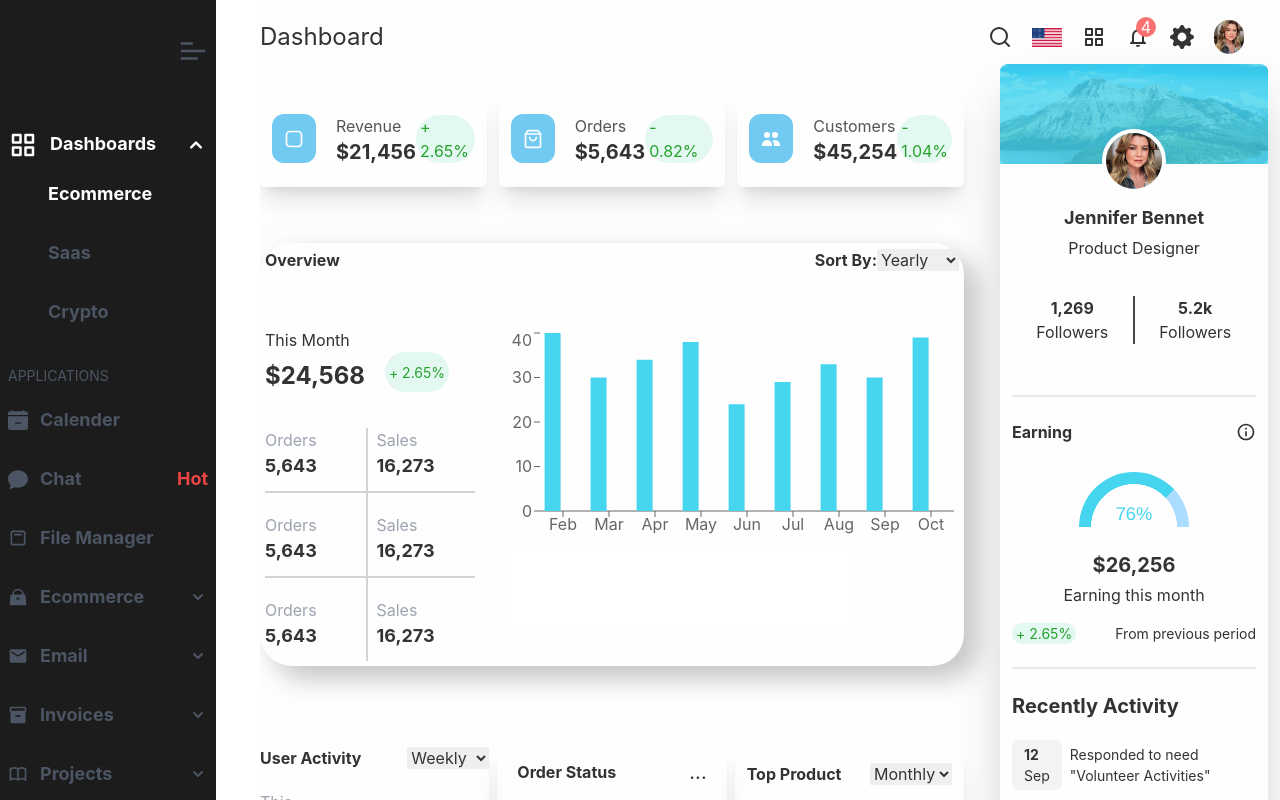
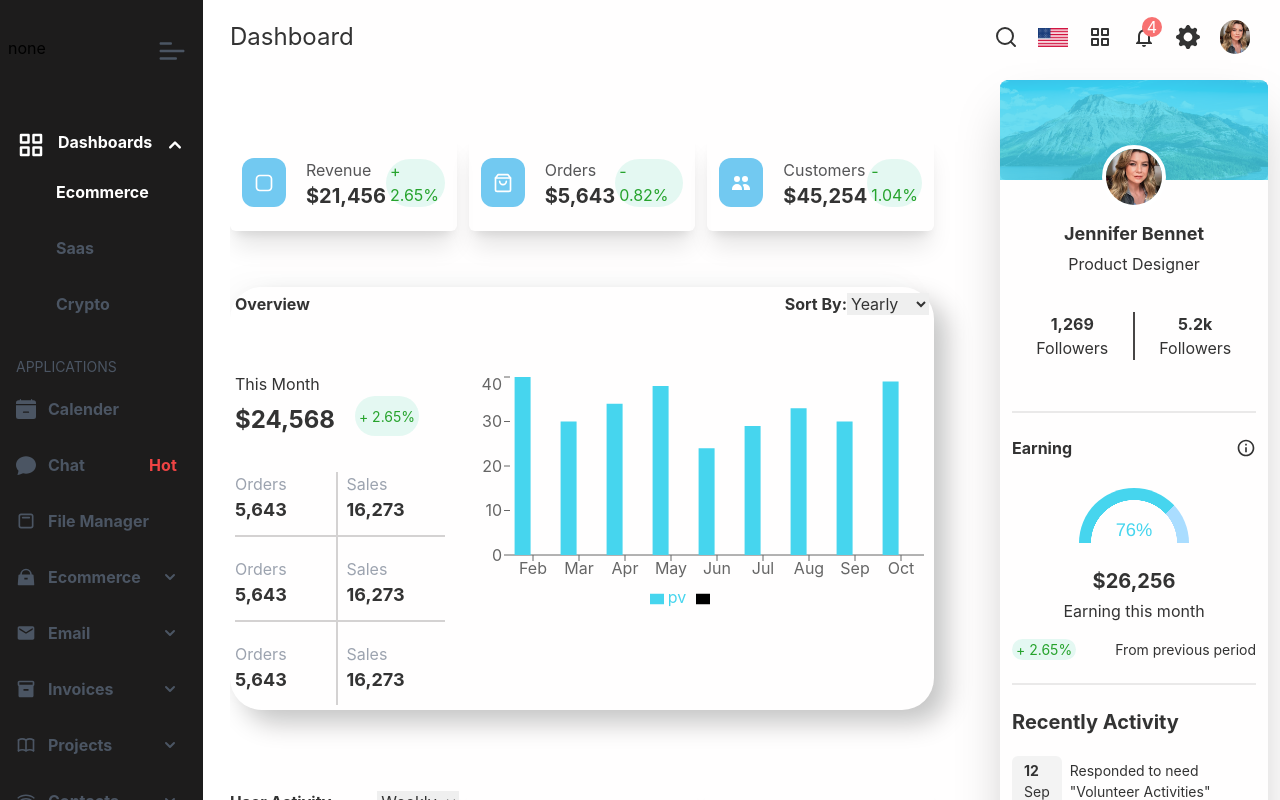
Before and after one commit to MdIbrahimKholil7/dasboard-task, a React (Create React App) app: page / in a window 1280 px wide. Shown: the top 800 px of the page. Built offline with nearby package versions, Linux system fonts and the light colour scheme.

Commit message:
dashboard side bar complete

```diff
--- a/src/App.css
+++ b/src/App.css
@@ -4,22 +4,21 @@ body{
   overflow-x: hidden;
 }
 .sidebar::-webkit-scrollbar-track {
-  border: 1px solid #000;
+  border: 0.2px solid #000;
   padding: 2px 0;
   background-color: #404040;
 
 }
 
 .sidebar::-webkit-scrollbar {
-  width: 10px;
+  width: 0.1px;
   z-index: 88;
 }
 
 .sidebar::-webkit-scrollbar-thumb {
   border-radius: 10px;
   box-shadow: inset 0 0 6px rgba(0,0,0,.3);
-  border: 1px solid #000;
-
+  border: 0px solid #000;
 
 }
 
--- a/src/components/DashboardHeader/DashboardHeader.js
+++ b/src/components/DashboardHeader/DashboardHeader.js
@@ -7,10 +7,10 @@ import flag from '../../assets/flag.webp'
 import actor from '../../assets/actor.jpg'
 const DashboardHeader = () => {
     return (
-        <div className='w-full  pt-5 xl:pr-9 lg:pr-4 '>
+        <div className='w-full pt-5  sticky top-0 left-3 z-10'>
             <div className='flex justify-between items-center w-full'>
                 <div>
-                    <h1 className='text-2xl '>Dashboard</h1>
+                    <h1 className='text-2xl'>Dashboard</h1>
                 </div>
                 <div className='flex items-center gap-5'>
                     <div>
--- a/src/components/Pages/DashboardBody.js
+++ b/src/components/Pages/DashboardBody.js
@@ -10,9 +10,11 @@ import Status from './Status';
 const DashboardBody = () => {
     return (
         <div className='w-full bg-[#fffefe] min-h-screen'>
-            <div className='w-full'>
-                <DashboardHeader />
-                <div className='mt-9 overflow-x-hidden w-full flex gap-1 '>
+            <div className='w-full ml-[-30px] relative'>
+                <div className='w-full '>
+                    <DashboardHeader />
+                </div>
+                <div className='mt-20 overflow-x-hidden w-full flex gap-1 z-[-20]'>
                     <div className='w-full'>
                         <div className='grid grid-cols-3 gap-3 w-full'>
 
@@ -73,13 +75,14 @@ const DashboardBody = () => {
 
                             <OverviewChart />
                             <div>
-                                <Status/>
+                                <Status />
                             </div>
                         </div>
                     </div>
 
-                    <div className='2xl:ml-[446px] xl:ml-[312px]  relative'>
-                        <div className='lg:w-[250px] xl:min-w-[280px] 2xl:w-[400px] pr-3 fixed top-16 right-[0px] '>
+                    {/* profile section  */}
+                    <div className='2xl:ml-[446px] xl:ml-[312px] mt-20 relative'>
+                        <div className='lg:w-[250px] xl:min-w-[280px] 2xl:w-[400px] pr-3 fixed top-20 right-[0px] '>
                             <div className='shadow-2xl '>
                                 <div className='cover-img relative w-full h-[100px]'>
                                     <img className='w-full object-cover h-full rounded-md rounded-tl-lg rounded-tr-lg' src={coverImg} alt="" />
--- a/src/components/Pages/OverviewChart.js
+++ b/src/components/Pages/OverviewChart.js
@@ -117,9 +117,7 @@ const OverviewChart = () => {
                             <Bar />
                         </BarChart>
                     </ResponsiveContainer>
-                    <div className='bg-white w-[70%] absolute bottom-8  left-9 h-[80px]'>
 
-                    </div>
                 </div>
 
             </div>
--- a/src/components/Pages/SideBar.js
+++ b/src/components/Pages/SideBar.js
@@ -1,5 +1,5 @@
 import React, { useEffect, useState } from "react";
-import { motion } from 'framer-motion'
+import { AnimatePresence, motion } from 'framer-motion'
 import { BsFillCalendarMinusFill } from 'react-icons/bs';
 import { BsFillChatFill } from 'react-icons/bs';
 import { CgCalendarTwo } from 'react-icons/cg';
@@ -27,7 +27,7 @@ const sidebarVariants = {
     },
 
     sidebarClosed: {
-        width: "40px",
+        width: "100px",
         transition: {
             delay: 0.1,
         }
@@ -37,7 +37,7 @@ const sidebarVariants = {
 
 const LinkBoxVariants = {
     sidebarOpen: {
-        x: 0,
+        width: '203px',
         opacity: 1,
         transition: {
             // delay: 0.1,
@@ -45,8 +45,8 @@ const LinkBoxVariants = {
         }
     },
     sidebarClosed: {
-        x: '100vw',
-        opacity: 0,
+        width: '55px',
+        opacity: 1,
         transition: {
             delay: 0.1
         }
@@ -54,20 +54,20 @@ const LinkBoxVariants = {
 };
 
 
-// theme handler
+const SideBar = () => {
 
-const SideBar = () => {
     const [open, setOpen] = useState(true)
 
     // sidebar toggler
     const handleToggler = () => {
         setOpen(!open)
+        console.log(open)
     }
 
     return (
         <motion.div className="lg:block hidden"
+        >
 
-        >
 
                 {/* nav link  */}
                 <motion.div
@@ -76,14 +76,17 @@ const SideBar = () => {
                     animate={open ? "sidebarOpen" : "sidebarClosed"}
                     className=''
                 >
-                <motion.div className=' bg-[#1d1c1c]  fixed  top-0 bottom-0 overflow-y-hidden hover:overflow-y-auto overflow-x-hidden left-0 text-gray-600 sidebar  cursor-pointer py-9' variants={LinkBoxVariants}
+                    <motion.div className=' bg-[#1d1c1c]  fixed  top-0 bottom-0 overflow-y-hidden hover:overflow-y-auto overflow-x-hidden left-0 text-gray-600 sidebar  cursor-pointer py-9 px-2' variants={LinkBoxVariants}
 
                     >
                         <div className="overflow-x-hidden " >
-                        <div className="flex justify-end w-full pr-2">
+                            <div className="flex justify-between w-full pr-2 z-[787]">
+                                {
+                                    open && <p className="text-black">none</p>
+                                }
                                 <CgMenuRight
                                     onClick={handleToggler}
-                                className="text-3xl rotate-180"
+                                    className={`text-3xl hover:text-3xl rotate-180  cursor-pointer ${!open && 'ml-2'}`}
 
                                 />
                             </div>
@@ -97,7 +100,7 @@ const SideBar = () => {
                                                     className="text-3xl mr-3"
                                                 />
                                             </ span>
-                                        <p className="text-[18px] ">Dashboards</p>
+                                            <p className="text-[16px] ">Dashboards</p>
                                         </div>
 
                                         <div>
@@ -108,34 +111,36 @@ const SideBar = () => {
                                     </div>
                                     <div className="ml-10 text-white">
                                         <motion.li
-                                        whileHover={{ scale: 1.1, originX: 0, transition: { ease: 'easeInOut', type: 'spring', stiffness: 320 } }}
-                                        className="mt-5 flex justify-start pb-3 font-bold text-[18px] li-style "
+                                            whileHover={{ scale: 1.1, originX: 0, transition: { ease: 'easeInOut', type: 'spring', stiffness: 420 } }}
+                                            className="mt-5 flex justify-start pb-3 font-bold text-[16px] li-style "
                                         >
                                             Ecommerce
                                         </motion.li>
 
                                         <motion.li
                                             whileHover={{ scale: 1.1, originX: 0, transition: { ease: 'easeInOut', type: 'spring', stiffness: 320 } }}
-                                        className="mt-5 flex justify-start pb-3 font-bold text-[18px] li-style text-gray-600"
+                                            className="mt-5 flex justify-start pb-3 font-bold text-[16px] li-style text-gray-600"
                                         >
                                             Saas
                                         </motion.li>
 
                                         <motion.li
                                             whileHover={{ scale: 1.1, originX: 0, transition: { ease: 'easeInOut', type: 'spring', stiffness: 320 } }}
-                                        className="   mt-5 flex justify-start pb-3 font-bold text-[18px] li-style text-gray-600"
+                                            className="   mt-5 flex justify-start pb-3 font-bold text-[16px] li-style text-gray-600"
                                         >
                                             Crypto
                                         </motion.li>
 
                                     </div>
                                     <div>
-                                    <h2 className="uppercase text-[14px] mt-7">Applications</h2>
+                                        {
+                                            open && <h2 className="uppercase text-[14px] mt-7">Applications</h2>
+                                        }
                                     </div>
                                     <div>
                                         <motion.li
                                             whileHover={{ scale: 1.1, originX: 0, transition: { ease: 'easeInOut', type: 'spring', stiffness: 320 } }}
-                                        className="mt-5 flex items-center pb-3 font-bold text-[18px] li-style "
+                                            className="mt-5 flex items-center pb-3 font-bold text-[16px] li-style "
                                         >
                                             <span>
                                                 <BsFillCalendarMinusFill
@@ -146,21 +151,21 @@ const SideBar = () => {
                                         </motion.li>
                                         <motion.li
                                             whileHover={{ scale: 1.1, originX: 0, transition: { ease: 'easeInOut', type: 'spring', stiffness: 320 } }}
-                                        className="mt-5 flex items-center pb-3 font-bold text-[18px] li-style w-full"
+                                            className="mt-5 flex items-center pb-3 font-bold text-[16px] li-style w-[94%]"
                                         >
                                             <span>
                                                 <BsFillChatFill
                                                     className="mr-3 text-xl"
                                                 />
                                             </span>
-                                        <div className="flex justify-between items-center w-full">
+                                            <div className="flex justify-between items-center w-[100%]">
                                                 Chat
                                                 <span className="text-red-500">Hot</span>
                                             </div>
                                         </motion.li>
                                         <motion.li
                                             whileHover={{ scale: 1.1, originX: 0, transition: { ease: 'easeInOut', type: 'spring', stiffness: 320 } }}
-                                        className="mt-5 flex items-center pb-3 font-bold text-[18px] li-style "
+                                            className="mt-5 flex items-center pb-3 font-bold text-[16px] li-style "
                                         >
                                             <span>
                                                 <CgCalendarTwo
@@ -171,14 +176,14 @@ const SideBar = () => {
                                         </motion.li>
                                         <motion.li
                                             whileHover={{ scale: 1.1, originX: 0, transition: { ease: 'easeInOut', type: 'spring', stiffness: 320 } }}
-                                        className="mt-5 flex items-center pb-3 font-bold text-[18px] li-style "
+                                            className="mt-5 flex items-center pb-3 font-bold text-[16px] li-style "
                                         >
                                             <span>
                                                 <RiHandbagFill
                                                     className="mr-3 text-xl"
                                                 />
                                             </span>
-                                        <div className="flex justify-between items-center w-full">
+                                            <div className="flex justify-between items-center w-[77%]">
                                                 <span>
                                                     Ecommerce
                                                 </span>
@@ -191,14 +196,14 @@ const SideBar = () => {
                                         </motion.li>
                                         <motion.li
                                             whileHover={{ scale: 1.1, originX: 0, transition: { ease: 'easeInOut', type: 'spring', stiffness: 320 } }}
-                                        className="mt-5 flex items-center pb-3 font-bold text-[18px] li-style "
+                                            className="mt-5 flex items-center pb-3 font-bold text-[16px] li-style "
                                         >
                                             <span>
                                                 <MdEmail
                                                     className="mr-3 text-xl"
                                                 />
                                             </span>
-                                        <div className="flex justify-between items-center w-full">
+                                            <div className="flex justify-between items-center w-[77%]">
                                                 <span>
                                                     Email
                                                 </span>
@@ -211,34 +216,34 @@ const SideBar = () => {
                                         </motion.li>
                                         <motion.li
                                             whileHover={{ scale: 1.1, originX: 0, transition: { ease: 'easeInOut', type: 'spring', stiffness: 320 } }}
-                                        className="mt-5 flex items-center pb-3 font-bold text-[18px] li-style "
+                                            className="mt-5 flex items-center pb-3 font-bold text-[16px] li-style "
                                         >
                                             <span>
                                                 <MdInventory
                                                     className="mr-3 text-xl"
                                                 />
                                             </span>
-                                        <div className="flex justify-between items-center w-full">
+                                            <div className="flex  justify-between items-center w-[77%]">
                                                 <span>
                                                     Invoices
                                                 </span>
                                                 <span>
                                                     <HiChevronDown
-                                                    className="text-xl font-bold"
+                                                        className="text-xl ml-[-7px] block font-bold"
                                                     />
                                                 </span>
                                             </div>
                                         </motion.li>
                                         <motion.li
                                             whileHover={{ scale: 1.1, originX: 0, transition: { ease: 'easeInOut', type: 'spring', stiffness: 320 } }}
-                                        className="mt-5 flex items-center pb-3 font-bold text-[18px] li-style "
+                                            className="mt-5 flex items-center pb-3 font-bold text-[16px] li-style "
                                         >
                                             <span>
                                                 <TbBook
                                                     className="mr-3 text-xl"
                                                 />
                                             </span>
-                                        <div className="flex justify-between items-center w-full">
+                                            <div className="flex justify-between items-center w-[77%]">
                                                 <span>
                                                     Projects
                                                 </span>
@@ -251,14 +256,14 @@ const SideBar = () => {
                                         </motion.li>
                                         <motion.li
                                             whileHover={{ scale: 1.1, originX: 0, transition: { ease: 'easeInOut', type: 'spring', stiffness: 320 } }}
-                                        className="mt-5 flex items-center pb-3 font-bold text-[18px] li-style "
+                                            className="mt-5 flex items-center pb-3 font-bold text-[16px] li-style "
                                         >
                                             <span>
                                                 <AiOutlineWifi
                                                     className="mr-3 text-xl"
                                                 />
                                             </span>
-                                        <div className="flex justify-between items-center w-full">
+                                            <div className="flex justify-between items-center w-[77%]">
                                                 <span>
                                                     Contacts
                                                 </span>
@@ -270,19 +275,23 @@ const SideBar = () => {
                                             </div>
                                         </motion.li>
                                     </div>
+                                    {
+                                        open && < div >
                                             <h2 className="my-4 text-[14px] uppercase"> Layouts</h2>
                                             <h2 className="my-4 text-[14px] uppercase"> Pages</h2>
+                                        </div>
+                                    }
                                     <div>
                                         <motion.li
                                             whileHover={{ scale: 1.1, originX: 0, transition: { ease: 'easeInOut', type: 'spring', stiffness: 320 } }}
-                                        className="mt-5 flex items-center pb-3 font-bold text-[18px] li-style "
+                                            className="mt-5 flex items-center pb-3 font-bold text-[13px] li-style "
                                         >
                                             <span>
                                                 <BiUserCheck
                                                     className="mr-3 text-xl"
                                                 />
                                             </span>
-                                        <div className="flex justify-between items-center w-full">
+                                            <div className="flex justify-between items-center w-[77%]">
                                                 <span>
                                                     Authentications
                                                 </span>
@@ -293,14 +302,14 @@ const SideBar = () => {
                                         </motion.li>
                                         <motion.li
                                             whileHover={{ scale: 1.1, originX: 0, transition: { ease: 'easeInOut', type: 'spring', stiffness: 320 } }}
-                                        className="mt-5 flex items-center pb-3 font-bold text-[18px] li-style "
+                                            className="mt-5 flex items-center pb-3 font-bold text-[16px] li-style "
                                         >
                                             <span>
                                                 <GrCodeSandbox
                                                     className="mr-3 text-xl"
                                                 />
                                             </span>
-                                        <div className="flex justify-between items-center w-full">
+                                            <div className="flex justify-between items-center w-[77%]">
                                                 <span>
                                                     Utility
                                                 </span>
@@ -312,19 +321,21 @@ const SideBar = () => {
                                             </div>
                                         </motion.li>
                                         <div>
-                                        <h2 className="text-[14px] my-5 uppercase">Components</h2>
+                                            {
+                                                open && <h2 className="text-[14px] my-5 uppercase">Components</h2>
+                                            }
                                         </div>
                                         <div>
                                             <motion.li
                                                 whileHover={{ scale: 1.1, originX: 0, transition: { ease: 'easeInOut', type: 'spring', stiffness: 320 } }}
-                                            className="mt-5 flex items-center pb-3 font-bold text-[18px] li-style "
+                                                className="mt-5 flex items-center pb-3 font-bold text-[16px] li-style "
                                             >
                                                 <span>
                                                     <SiDatabricks
                                                         className="mr-3 text-xl"
                                                     />
                                                 </span>
-                                            <div className="flex justify-between items-center w-full">
+                                                <div className="flex justify-between items-center w-[77%]">
                                                     <span>
                                                         UI Elements
                                                     </span>
@@ -337,14 +348,14 @@ const SideBar = () => {
                                             </motion.li>
                                             <motion.li
                                                 whileHover={{ scale: 1.1, originX: 0, transition: { ease: 'easeInOut', type: 'spring', stiffness: 320 } }}
-                                            className="mt-5 flex items-center pb-3 font-bold text-[18px] li-style "
+                                                className="mt-5 flex items-center pb-3 font-bold text-[16px] li-style "
                                             >
                                                 <span>
                                                     <HiOutlinePencilAlt
                                                         className="mr-3 text-xl"
                                                     />
                                                 </span>
-                                            <div className="flex justify-between items-center w-full">
+                                                <div className="flex justify-between items-center w-[77%]">
                                                     <span>
                                                         Forms
                                                     </span>
@@ -361,8 +372,9 @@ const SideBar = () => {
                             </div>
                         </div>
                     </motion.div>
-            </motion.div>
-        </motion.div>
+                </motion.div >
+
+        </motion.div >
     );
 };
 
```
Lines whose indentation alone changed are shown as unchanged.
